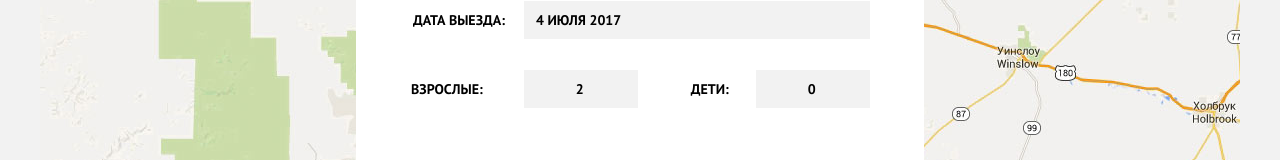
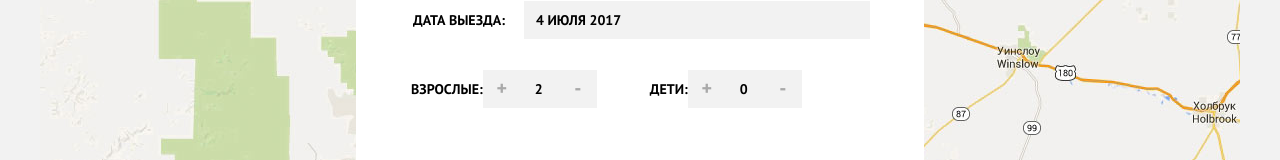
Before and after one commit to Che5ter/563053-sedona-24, a plain HTML site: page index.html in a window 1280 px wide. Shown: the part 2289-2449 px from the top of the page. Drawn offline with Linux system fonts and the light colour scheme.

Commit message:
ерунда

```diff
--- a/css/style.css
+++ b/css/style.css
@@ -266,16 +266,24 @@ input#date-out {
   top: 0;
 }
 
-input#children-amount {
-    margin-left: 27px;
+.quantity input[type="text"] {
+  position: relative;
+  width: 38px;
+  text-align: center;
+  padding-left: 0px;
+  margin: 0;
 }
 
-.quantity input[type="text"] {
-  position: relative;
-  width: 114px;
-  text-align: center;
-  margin-left: 41px;
-  padding-left: 0px;
+.quantity .plus-adult,
+.quantity .minus-adult {
+  display: block;
+  width: 38px;
+  background-color: #f2f2f2;
+  border: none;
+  cursor: pointer;
+  font-size: 20px;
+  font-weight: bold;
+  color: #a9a9a9;
 }
 
 .quantity input[type="text"]::after {
--- a/index.html
+++ b/index.html
@@ -129,11 +129,15 @@
         <div class="quantity">
           <p class="appointment-item">
             <label for="adults-amount">Взрослые:</label>
+            <button class="plus-adult">+</button>
             <input type="text" name="adults" id="adults-amount" value="2">
+            <button class="minus-adult">-</button>
           </p>
           <p class="appointment-item">
             <label for="children-amount">Дети:</label>
+            <button class="plus-adult">+</button>
             <input type="text" name="children" id="children-amount" value="0">
+            <button class="minus-adult">-</button>
           </p>
         </div>
         <button class="button" type="submit">Найти</button>
```
